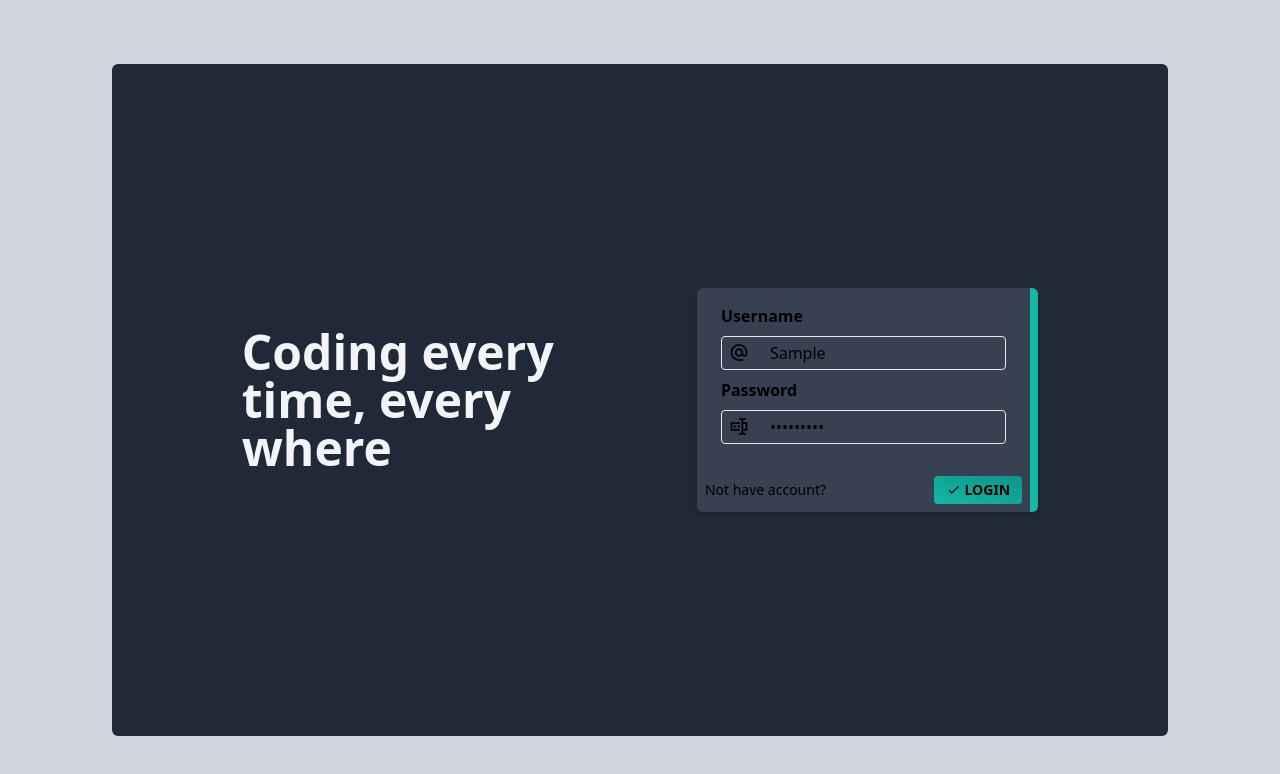
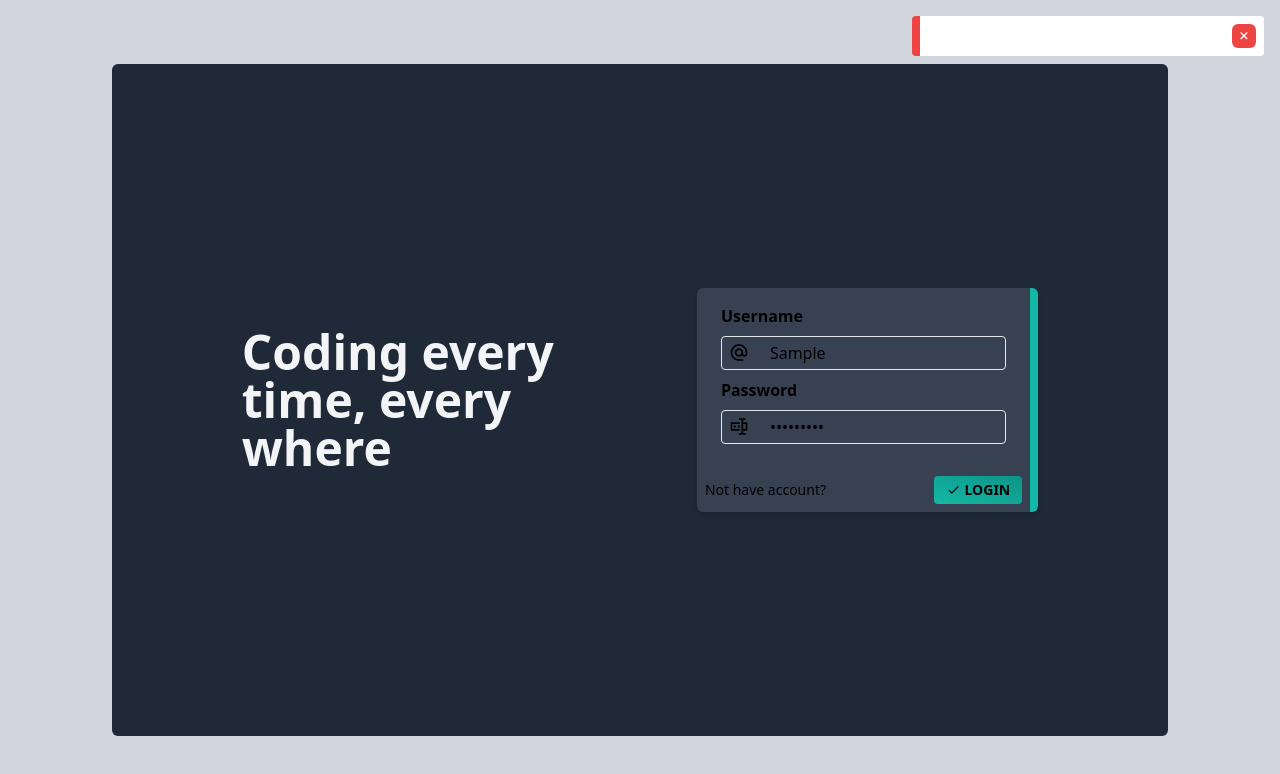
Before and after one commit to Geriano/template-frontend-vue, a Vue app: page /login in a window 1280 px wide. Both pictures are taken after typing "Sample", "Sample123" into the empty fields and a click on the button "LOGIN". Shown: the top 774 px of the page. Built offline with nearby package versions, Linux system fonts and the light colour scheme; no server answers.

Commit message:
configure flash message

```diff
--- a/src/App.vue
+++ b/src/App.vue
@@ -26,9 +26,13 @@ onMounted(async () => {
     try {
       const { data: user } = await axios.get(url('user'))
 
-      store.commit('login')
+      store.commit('login', user)
     } catch (e) {
       store.commit('logout')
+      store.commit('flash', {
+        type: 'error',
+        message: `${e}`,
+      })
       router.push('/login')
     }
   }
@@ -50,6 +54,35 @@ onMounted(async () => {
         :router="router"
       />
     </TransitionGroup>
+
+    <Transition name="flash">
+      <template v-if="Object.values(state.flash).length">
+        <div class="fixed top-0 right-0 w-full max-w-sm h-screen overflow-y-auto flex flex-col space-y-2 p-4">
+          <TransitionGroup name="-slide-y">
+            <div
+              v-for="(f, i) in state.flash" :key="i"
+              :class="{
+                'border-red-500': f.type === 'error',
+                'border-green-500': f.type === 'success',
+                'border-cyan-500': f.type === 'info',
+                'border-orange-500': f.type === 'warning',
+              }"
+              class="flex items-center space-x-2 p-2 rounded border-l-8 border-solid bg-white dark:bg-gray-700"
+            >
+              <div class="w-full">
+                <p class="lowercase first-letter:capitalize">
+                  {{ f.message }}
+                </p>
+              </div>
+
+              <i
+                class="bx bx-x flex-none bg-red-500 text-white rounded-md p-1 cursor-pointer"
+              />
+            </div>
+          </TransitionGroup>
+        </div>
+      </template>
+    </Transition>
   </div>
 </template>
 
@@ -61,4 +94,12 @@ onMounted(async () => {
 .opacity-enter-from, .opacity-leave-to {
   opacity: 0;
 }
+
+.flash-leave-active {
+  transition: all 300ms ease-in-out;
+}
+
+.flash-leave-to {
+  opacity: 0;
+}
 </style>
--- a/src/layouts/DashboardLayout.vue
+++ b/src/layouts/DashboardLayout.vue
@@ -16,7 +16,7 @@ const open = ref({
   )),
 })
 
-watch(open, () => {
+watch(open.value, () => {
   localStorage.setItem('show_sidebar', Number(open.value.sidebar))
   localStorage.setItem('show_dropdown', Number(open.value.dropdown))
 })
@@ -26,10 +26,17 @@ const logout = async () => {
     const { data: response } = await axios.post(url('logout'))
 
     store.commit('logout')
+    store.commit('flash', {
+      type: 'success',
+      message: response.message,
+    })
 
     router().push('/login')
   } catch (e) {
-    console.log('logout error', e)
+    store.commit('flash', {
+      type: 'error',
+      message: `${e}`,
+    })
   }
 }
 
--- a/src/pages/Auth/Login.vue
+++ b/src/pages/Auth/Login.vue
@@ -19,11 +19,6 @@ const setToken = (token, expiresAt) => {
   axios.defaults.headers.common['Authorization'] = `Bearer ${token}`
   state.token = token
   localStorage.setItem('authorization', JSON.stringify({ token, expiresAt }))
-
-  setTimeout(() => {
-    store.commit('logout')
-    router.push('/login')
-  }, new Date(expiresAt) - new Date())
 }
 
 const getUser = async () => {
@@ -34,7 +29,10 @@ const getUser = async () => {
 
     router.push('/')
   } catch (e) {
-    console.log('error when getting user', e)
+    store.commit('flash', {
+      type: 'error',
+      message: `${e}`,
+    })
   }
 }
 
@@ -46,18 +44,22 @@ const submit = async () => {
       form.reset('password')
     } else {
       const { message, token, expiresAt } = data
-      success.value = message
+      store.commit('flash', {
+        type: 'success',
+        message,
+      })
       setToken(token, expiresAt)
 
       await getUser()
     }
   } catch (e) {
     const { response } = e
-    const { status, data } = response
+    const { status, data: message } = response
 
-    if (status === 401) {
-      error.value = data
-    }
+    store.commit('flash', {
+      type: 'error',
+      message,
+    })
   }
 }
 
--- a/src/store.js
+++ b/src/store.js
@@ -11,6 +11,7 @@ export const store = createStore({
       roles: [],
     },
     token: '',
+    flash: {},
   },
 
   mutations: {
@@ -29,6 +30,15 @@ export const store = createStore({
 
       localStorage.removeItem('authorization')
     },
+
+    flash: (state, { type, message }) => {
+      const id = Object.values(state.flash).length
+      state.flash[id] = { type, message }
+
+      setTimeout(() => {
+        delete(state.flash[id]);
+      }, 3000)
+    }
   },
 })
 
```
